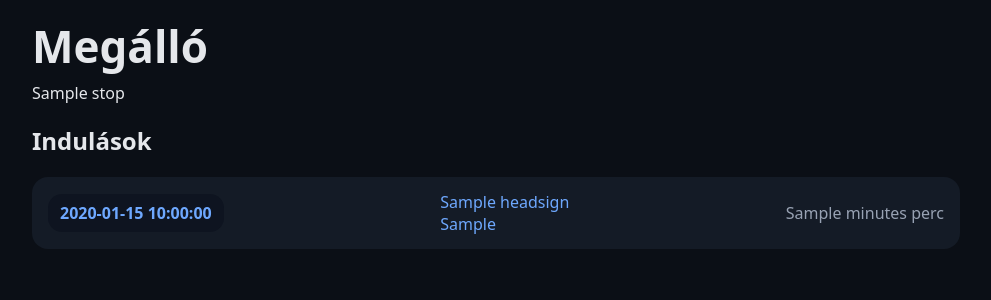
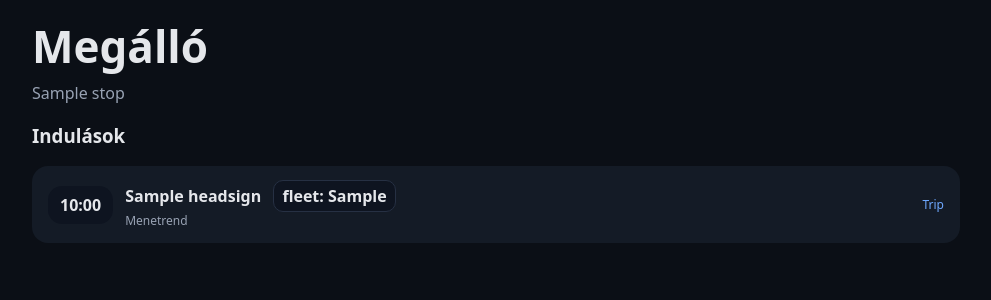
Before and after one commit to railpool193/bluestar-bus-api, a FastAPI app: template templates/stop.html in a window 1280 px wide. Shown: the part 49-349 px from the top of the page, without its empty margins (144-1135 px from the left). Run offline with FastAPI, Linux system fonts and the light colour scheme; the template is opened without the code that fills it: most values are stand-ins (such as "Sample title", 1, 10 or a date in 2020).

Commit message:
stop.html

```diff
--- a/templates/stop.html
+++ b/templates/stop.html
@@ -1,40 +1,33 @@
-{% extends "base.html" %}
-{% block title %}Megálló • {{ stop.stop_name }} • bluestar{% endblock %}
-{% block content %}
-  <h1 class="h1">Megálló</h1>
-  <div class="subtitle">{{ stop.stop_name }}</div>
+{% extends "base.html" %}{% block content %}
+<div class="h1">Megálló</div>
+<div class="muted">{{ stop.stop_name }}</div>
 
-  <h2 class="h2">Indulások</h2>
-  {% if departures|length == 0 %}
-    <div class="muted">Nincs közelgő indulás.</div>
-  {% else %}
-    <div class="list">
-      {# A backend most úgy adja, hogy DUPLIKÁTUMOK már ki vannak szűrve.
-         Emellett minden elemhez érkezik:
-         kind: "live"|"sched"
-         is_due: bool      (<=1 perc)
-         time_str, headsign, route_display, minutes
-      #}
-      {% for d in departures %}
-        <a class="card row" href="/t/{{ d.trip_id }}">
-          <div class="pill {% if d.kind=='live' %}pill-live{% else %}pill-sched{% endif %} {% if d.kind=='live' and d.is_due %}blink{% endif %}">
-            {{ d.time_str }}
-          </div>
-          <div class="row-main">
-            <div class="row-title" {% if d.kind=='live' %}style="color:var(--live)"{% endif %}>
-              {{ d.headsign or '&nbsp;' }}
-            </div>
-            <div class="row-sub">{{ d.route_display }}</div>
-          </div>
-          <div class="row-tail muted">
-            {% if d.minutes is not none %}
-              {% if d.kind=='live' %}<span style="color:var(--live)"> {% endif %}
-              {{ d.minutes }} perc
-              {% if d.kind=='live' %}</span>{% endif %}
-            {% else %}&nbsp;{% endif %}
-          </div>
-        </a>
-      {% endfor %}
+<h3>Indulások</h3>
+
+{% for r in rows %}
+  <div class="card">
+    <div class="row">
+      <div class="pill">{{ (r.time.astimezone(now_uk.tzinfo)).strftime("%H:%M") }}</div>
+      <div>
+        <div style="font-weight:700">
+          {{ r.headsign or "—" }}
+          {% if r.vehicle_ref %}<span class="badge">fleet: {{ r.vehicle_ref }}</span>{% endif %}
+        </div>
+        <div class="tiny muted">
+          {% if r._kind == "live" %}
+            <span class="live">LIVE</span>
+            {% if r.is_due %}<span class="due badge">due</span>{% endif %}
+            {% if r.delay_sec is not none %}<span class="badge">{{ fmt_delay(r.delay_sec) }}</span>{% endif %}
+          {% else %}
+            Menetrend
+          {% endif %}
+        </div>
+      </div>
     </div>
-  {% endif %}
+    <div class="tiny muted">
+      {% if r.trip_id %}<a href="/t/{{ r.trip_id }}">Trip</a>{% endif %}
+    </div>
+  </div>
+{% endfor %}
+
 {% endblock %}
```
